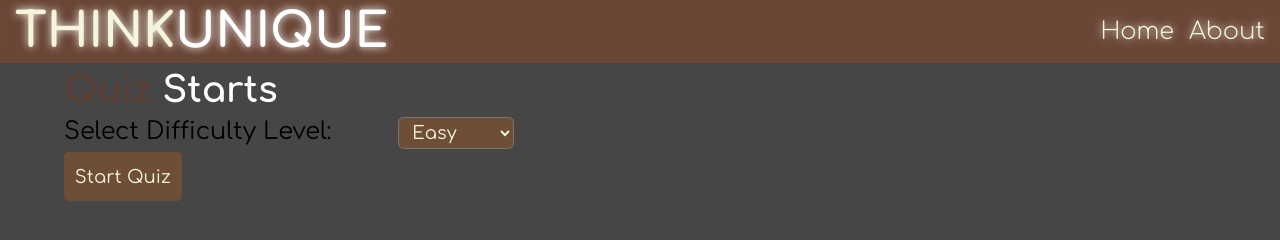
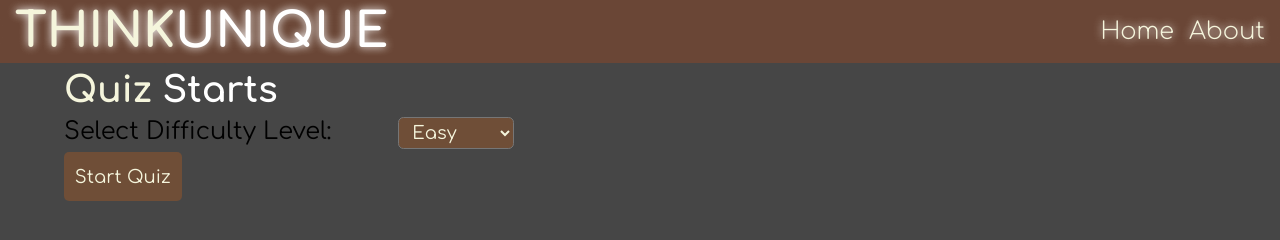
Before and after one commit to priyanshgitthat/Quizz-Web-App, a plain HTML site: page quizz.html in a window 1280 px wide. Drawn offline with Linux system fonts and the light colour scheme.

Commit message:
design updated 2

```diff
--- a/css/style.css
+++ b/css/style.css
@@ -149,7 +149,7 @@ nav.active{
     h2{
         font-size: var(--h2);
         font-weight: 800;
-        color: var(--dark);
+        color: var(--txt-light);
         padding: .2em 5%;
     }
 
```
